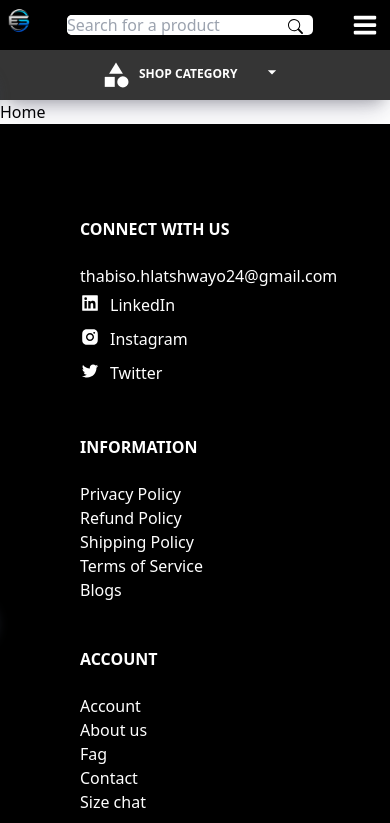
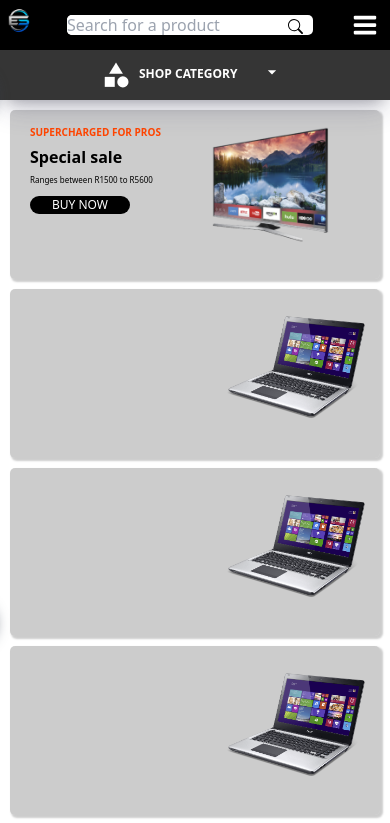
Before and after one commit to Thabiso-Timzo/api.express-store, a React (Create React App) app in the folder client/: page / in a window 390 px wide. Shown: the top 823 px of the page. Built offline with nearby package versions, Linux system fonts and the light colour scheme.

Commit message:
Added sale UI in the home page

```diff
--- a/client/src/pages/screens/home/Home.jsx
+++ b/client/src/pages/screens/home/Home.jsx
@@ -1,10 +1,52 @@
 import React from 'react'
 
 import './Home.scss'
+import tv1 from '../../../assets/items/tv1.png'
+import laptop1 from '../../../assets/items/laptop1.png'
 
 const Home = () => {
   return (
-    <div className='container'>Home</div>
+    <div className='container'>
+      <section>
+        <div className="grid-container">
+          <div className="item1">
+            <div className="left">
+              <p className='supercharged'>supercharged for pros</p>
+              <h4>Special sale</h4>
+              <p className='price-range'>Ranges between R1500 to R5600</p>
+              <button>buy now</button>
+            </div>
+            <div className="right">
+              <img src={tv1} alt="" />
+            </div>
+          </div>
+          <div className="item2">
+            <div className="left"></div>
+            <div className="right">
+              <img src={laptop1} alt="" />
+            </div>
+          </div>
+          <div className="item3">
+            <div className="left"></div>
+            <div className="right">
+              <img src={laptop1} alt="" />
+            </div>
+          </div>
+          <div className="item4">
+            <div className="left"></div>
+            <div className="right">
+              <img src={laptop1} alt="" />
+            </div>
+          </div>
+          <div className="item5">
+            <div className="left"></div>
+            <div className="right">
+              <img src={laptop1} alt="" />
+            </div>
+          </div>
+        </div>
+      </section>
+    </div>
   )
 }
 
--- a/client/src/pages/screens/home/Home.scss
+++ b/client/src/pages/screens/home/Home.scss
@@ -1,15 +1,275 @@
 .container {
-    padding-top: 120px;
-}
+    max-width: 1024px;
+    margin: 0 auto;
+    margin-bottom: 20px;
 
-@media only screen and (max-width: 768px) {
-    .container {
-        padding-top: 100px;
+    section {
+        .item1 { grid-area: advert-1; }
+        .item2 { grid-area: advert-2; }
+        .item3 { grid-area: advert-3; }
+        .item4 { grid-area: advert-4; }
+        .item5 { grid-area: advert-5; }
+
+        .grid-container {
+            gap: 10px;
+            padding: 10px;
+            display: grid;
+            grid-template-areas:
+                'advert-1 advert-1 advert-2 advert-2 advert-3 advert-3'
+                'advert-1 advert-1 advert-2 advert-2 advert-3 advert-3'
+                'advert-1 advert-1 advert-4 advert-4 advert-5 advert-5'
+                'advert-1 advert-1 advert-4 advert-4 advert-5 advert-5';
+
+            .item1 {
+                width: 100%;
+                height: 34vh;
+                border-radius: 5px;
+                background: rgba(0, 0, 0, 0.2);
+                display: flex;
+                box-shadow: 2px 2px 2px 1px rgba(0, 0, 0, 0.2);
+
+                .left {
+                    float: left;
+                    width: 50%;
+                    height: 100%;
+                    padding: 60px 20px 20px 20px;
+
+                    .supercharged {
+                        color: orangered;
+                        text-transform: uppercase;
+                        font-size: 18px;
+                        font-weight: 700;
+                    }
+
+                    h4 {
+                        margin-top: 10px;
+                        font-size: 30px;
+                        font-weight: bold;
+                    }
+
+                    .price-range {
+                        margin-top: 10px;
+                        font-size: 12px;
+                        font-weight: 200;
+                    }
+
+                    button {
+                        margin-top: 10px;
+                        border: none;
+                        outline: none;
+                        border-radius: 10px;
+                        background: black;
+                        color: white;
+                        text-transform: uppercase;
+                        font-size: 16px;
+                        width: 100px;
+                        cursor: pointer;
+                    }
+                }
+
+                .right {
+                    float: right;
+                    width: 50%;
+                    height: 100%;
+
+                    img {
+                        padding: 25px 10px 30px 10px;
+                        width: 250px;
+                    }
+                }
+            }
+
+            .item2 {
+                border-radius: 5px;
+                display: flex;
+                background: rgba(0, 0, 0, 0.2);
+                box-shadow: 2px 2px 2px 1px rgba(0, 0, 0, 0.2);
+                height: 16vh;
+
+                .left {
+                    float: left;
+                    width: 50%;
+                    height: 100%;
+                }
+
+                .right {
+                    float: right;
+                    width: 50%;
+                    height: 100%;
+
+                    img {
+                        padding: 20px 0px 0px 40px;
+                        width: 150px;
+                    }
+                }
+            }
+
+            .item3 {
+                border-radius: 5px;
+                display: flex;
+                background: rgba(0, 0, 0, 0.2);
+                box-shadow: 2px 2px 2px 1px rgba(0, 0, 0, 0.2);
+                height: 16vh;
+
+                .left {
+                    float: left;
+                    width: 50%;
+                    height: 100%;
+                }
+
+                .right {
+                    float: right;
+                    width: 50%;
+                    height: 100%;
+
+                    img {
+                        padding: 20px 0px 0px 40px;
+                        width: 150px;
+                    }
+                }
+            }
+
+            .item4 {
+                border-radius: 5px;
+                display: flex;
+                background: rgba(0, 0, 0, 0.2);
+                box-shadow: 2px 2px 2px 1px rgba(0, 0, 0, 0.2);
+                height: 16vh;
+
+                .left {
+                    float: left;
+                    width: 50%;
+                    height: 100%;
+                }
+
+                .right {
+                    float: right;
+                    width: 50%;
+                    height: 100%;
+
+                    img {
+                        padding: 20px 0px 0px 40px;
+                        width: 150px;
+                    }
+                }
+            }
+
+            .item5 {
+                border-radius: 5px;
+                display: flex;
+                background: rgba(0, 0, 0, 0.2);
+                box-shadow: 2px 2px 2px 1px rgba(0, 0, 0, 0.2);
+                height: 16vh;
+
+                .left {
+                    float: left;
+                    width: 50%;
+                    height: 100%;
+                }
+
+                .right {
+                    float: right;
+                    width: 50%;
+                    height: 100%;
+
+                    img {
+                        padding: 20px 0px 0px 40px;
+                        width: 150px;
+                    }
+                }
+            }
+        }
     }
 }
 
 @media only screen and (max-width: 768px) {
     .container {
-        padding-top: 100px;
+        section {
+            .grid-container {
+                display: flex;
+                flex-direction: column;
+
+                .item1 {
+                    width: 100%;
+                    height: 20vh;
+
+                    .left {
+                        padding: 10px 20px 20px 20px;
+
+                        .supercharged {
+                            font-size: 10px;
+                            margin-top: 5px
+                        }
+
+                        h4 {
+                            font-size: 16px;
+                            margin-top: 5px
+                        }
+
+                        .price-range {
+                            margin-top: 5px;
+                            font-size: 8px;
+                        }
+
+                        button {
+                            font-size: 12px;
+                        }
+                    }
+
+                    .right {
+                        img {
+                            padding: 10px 10px 30px 10px;
+                            width: 150px;
+                        }
+                    }
+                }
+
+                .item2,
+                .item3,
+                .item4,
+                .item5 {
+                    width: 100%;
+                    height: 20vh;
+
+                    .left {
+                        .supercharged {
+                            font-size: 16px;
+                            font-weight: 700;
+                        }
+
+                        h4 {
+                            margin-top: 5px;
+                            font-size: 25px;
+                        }
+
+                        .price-range {
+                            margin-top: 5px;
+                        }
+
+                        button {
+                            margin-top: 10px;
+                            border: none;
+                            outline: none;
+                            border-radius: 10px;
+                            background: black;
+                            color: white;
+                            text-transform: uppercase;
+                            font-size: 16px;
+                            width: 100px;
+                            cursor: pointer;
+                        }
+                    }
+
+                    .right {
+                        img {
+                            padding: 20px 5px 50px 25px;
+                            width: 180px;
+                        }
+                    }
+
+                }
+
+            }
+        }
     }
 }
```
